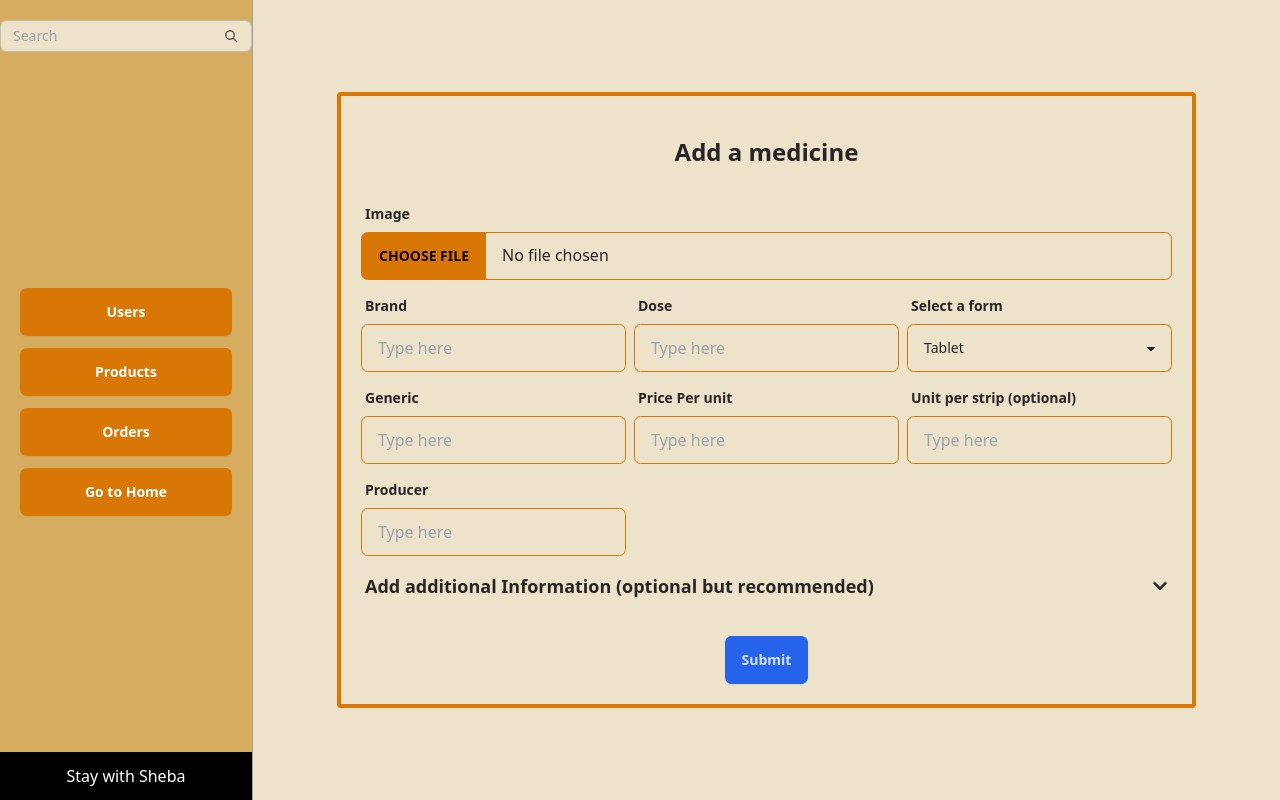
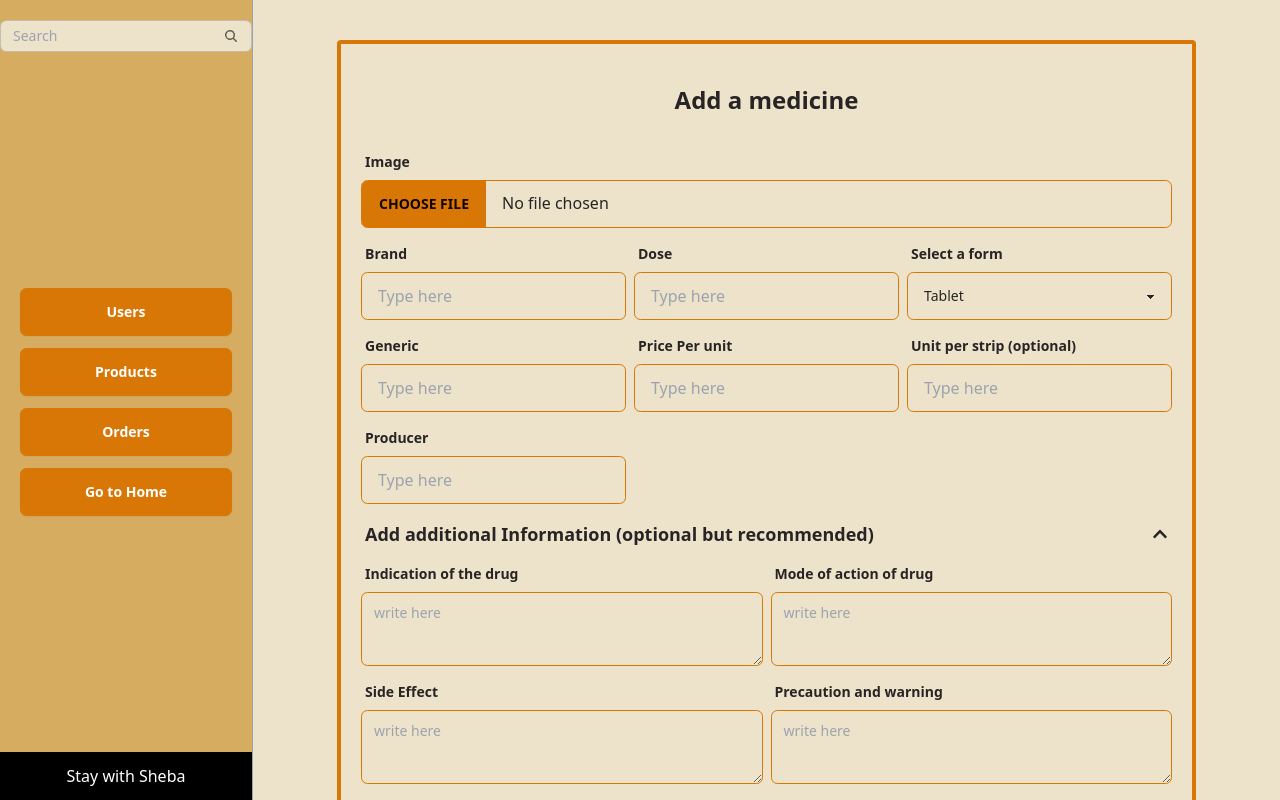
Before and after one commit to NafisOfficial/Sheba-clint, a React (Vite) app: page /dashboard/add-products in a window 1280 px wide. Both pictures are taken after a click on the label "Add additional Information (optional but recommended)". Shown: the top 800 px of the page. Built offline with nearby package versions, Linux system fonts and the light colour scheme; no server answers.

Commit message:
deleted route managed

```diff
--- a/src/Hooks/useAddToCart.jsx
+++ b/src/Hooks/useAddToCart.jsx
@@ -43,9 +43,16 @@ const useAddToCart = (data) => {
 
 
     const handleDelete = ()=>{
-        fetch("")
-        .then()
-        .catch()
+        fetch(`http://localhost:3000/drugs/all-drugs/${_id}`,{
+            method: "DELETE"
+        })
+        .then(()=>{
+            toast.success("Deleted");
+            refetch();
+        })
+        .catch(()=>{
+            toast.error("Failed");
+        })
     }
 
 
--- a/src/Pages/AddProduct/AddProduct.jsx
+++ b/src/Pages/AddProduct/AddProduct.jsx
@@ -1,74 +1,146 @@
-import { FaChevronDown } from "react-icons/fa";
+import { useState } from "react";
+import { FaChevronDown, FaChevronUp } from "react-icons/fa";
+import { Form } from "react-router-dom";
+import { toast } from "react-toastify";
 
 
 const AddProduct = () => {
+    const [open, setOpen] = useState(false);
+
+
+    const handleSubmit=(event)=>{
+        event.preventDefault();
+
+        const formData = new FormData();
+
+        const target = event.target;
+        const image = target.image.files[0];
+        const brand = target.brand.value || "";
+        const dose = target.dose.value || "";
+        const form = target.form.value || "";
+        const company_name = target.producer.value || "";
+        const generic = target.generic.value || "";
+        const price_per_unit = target.price_per_unit.value || "";
+        const unit_per_strip = target.unit_per_strip.value || "";
+        const indications = target?.indications?.value || "";
+        const mode_of_action = target?.mode_of_action?.value || "";
+        const side_effects = target?.side_effects?.value || "";
+        const precautions_and_warnings = target?.precaution?.value || "";
+        const pregnancy_and_lactation = target?.caution_for_pregnant?.value || "";
+        const interaction = target?.interaction?.value || "";
+
+        const product = {image,brand,dose,form,company_name,generic, price_per_unit, unit_per_strip, indications, mode_of_action, side_effects, precautions_and_warnings, pregnancy_and_lactation, interaction};
+
+        for(const key in product){
+            formData.append(key,product[key]);
+        }
+
+        fetch("http://localhost:3000/drugs/all-drugs",{
+            method: "POST",
+            body: formData
+        }).then(()=>{
+            toast.success("Data added");
+        }).catch(()=>{
+            toast.error("Filed to add data");
+        })
+
+
+    }
     return (
         <div className="flex justify-center items-center w-full h-full py-10">
-            <div className="border border-4 border-warning p-5 rounded flex flex-col gap-2">
+            <Form onSubmit={handleSubmit} className="border border-4 border-warning p-5 rounded flex flex-col gap-2">
                 <div className="text-center">
                     <p className="my-5 font-bold text-2xl">Add a medicine</p>
                 </div>
                 <div className="form-control">
                     <label className="label"><span className="label-text font-semibold">Image</span></label>
-                    <input type="file" className="file-input file-input-bordered file-input-warning w-full" />
+                    <input required type="file" name="image" className="file-input file-input-bordered file-input-warning w-full" />
                 </div>
                 <div className="flex gap-2">
                     <div className="form-control w-full">
                         <label className="label"><span className="label-text font-semibold">Brand</span></label>
-                        <input type="text" placeholder="Type here" className="input input-bordered input-warning w-full max-w-xs" />
+                        <input required type="text" name="brand" placeholder="Type here" className="input input-bordered input-warning w-full max-w-xs" />
                     </div>
                     <div className="form-control w-full">
                         <label className="label"><span className="label-text font-semibold">Dose</span></label>
-                        <input type="text" placeholder="Type here" className="input input-bordered input-warning w-full max-w-xs" />
+                        <input required type="text" name="dose" placeholder="Type here" className="input input-bordered input-warning w-full max-w-xs" />
                     </div>
                     <div className="form-control w-full">
                         <label className="label"><span className="label-text font-semibold">Select a form</span></label>
-                        <select className="select select-warning max-w-xs">
-                            <option selected>Tablet</option>
-                            <option>Capsule</option>
-                            <option>Syrup</option>
-                            <option>Ointment</option>
-                            <option>Drops</option>
-                            <option>Inhalers</option>
-                            <option>Suppositories</option>
+                        <select name="form" defaultValue="Tablet" className="select select-warning max-w-xs">
+                            <option value="tablet">Tablet</option>
+                            <option value="capsule">Capsule</option>
+                            <option value="syrup">Syrup</option>
+                            <option value="ointment">Ointment</option>
+                            <option value="drop">Drop</option>
+                            <option value="inhaler">Inhaler</option>
+                            <option value="suppository">Suppository</option>
                         </select>
                     </div>
                 </div>
                 <div className="flex gap-2">
                     <div className="form-control">
                         <label className="label"><span className="label-text font-semibold">Generic</span></label>
-                        <input type="text" placeholder="Type here" className="input input-bordered input-warning w-full max-w-xs" />
+                        <input required type="text" name="generic" placeholder="Type here" className="input input-bordered input-warning w-full max-w-xs" />
                     </div>
                     <div className="form-control">
                         <label className="label"><span className="label-text font-semibold">Price Per unit</span></label>
-                        <input type="text" placeholder="Type here" className="input input-bordered input-warning w-full max-w-xs" />
+                        <input required type="text" name="price_per_unit" placeholder="Type here" className="input input-bordered input-warning w-full max-w-xs" />
                     </div>
                     <div className="form-control">
                         <label className="label"><span className="label-text font-semibold">Unit per strip (optional)</span></label>
-                        <input type="text" placeholder="Type here" className="input input-bordered input-warning w-full max-w-xs" />
+                        <input required type="text" name="unit_per_strip" placeholder="Type here" className="input input-bordered input-warning w-full max-w-xs" />
                     </div>
                 </div>
                 <div className="flex gap-2">
                     <div className="form-control">
                         <label className="label"><span className="label-text font-semibold">Producer</span></label>
-                        <input type="text" placeholder="Type here" className="input input-bordered input-warning w-full max-w-xs" />
+                        <input required type="text" name="producer" placeholder="Type here" className="input input-bordered input-warning w-full max-w-xs" />
                     </div>
                 </div>
                 <div>
                     <div className="form-control">
-                        <label className="cursor-pointer label">
+                        <label onClick={(event) =>{
+                            event.preventDefault();
+                            return setOpen(!open)
+                        } } className="cursor-pointer label">
                             <span className="label-text font-semibold text-lg">Add additional Information (optional but recommended)</span>
-                            <FaChevronDown />
+                            {open ? <FaChevronUp /> : <FaChevronDown />}
                         </label>
                     </div>
-                    <div>
-
-                    </div>
+                    {open && <div>
+                        <div className="grid gap-2 grid-cols-2">
+                            <div className="form-control w-full">
+                                <label className="label"><span className="label-text font-semibold">Indication of the drug</span></label>
+                                <textarea name="indications" className="textarea textarea-sm textarea-warning" placeholder="write here"></textarea>
+                            </div>
+                            <div className="form-control w-full">
+                                <label className="label"><span className="label-text font-semibold">Mode of action of drug</span></label>
+                                <textarea name="mode_of_action" className="textarea textarea-sm textarea-warning" placeholder="write here"></textarea>
+                            </div>
+                            <div className="form-control w-full">
+                                <label className="label"><span className="label-text font-semibold">Side Effect</span></label>
+                                <textarea name="side_effects" className="textarea textarea-sm textarea-warning" placeholder="write here"></textarea>
+                            </div>
+                            <div className="form-control w-full">
+                                <label className="label"><span className="label-text font-semibold">Precaution and warning</span></label>
+                                <textarea name="precaution" className="textarea textarea-sm textarea-warning" placeholder="write here"></textarea>
+                            </div>
+                            <div className="form-control w-full">
+                                <label className="label"><span className="label-text font-semibold">Caution for pregnant patient</span></label>
+                                <textarea name="caution_for_pregnant" className="textarea textarea-sm textarea-warning" placeholder="write here"></textarea>
+                            </div>
+                            <div className="form-control w-full">
+                                <label className="label"><span className="label-text font-semibold">Interaction with other</span></label>
+                                <textarea name="interaction" className="textarea textarea-sm textarea-warning" placeholder="write here"></textarea>
+                            </div>
+                        </div>
+                    </div>}
                 </div>
                 <div className="text-center mt-5">
                     <input type="submit" className="btn btn-info" />
                 </div>
-            </div>
+            </Form>
         </div>
     );
 };
```
